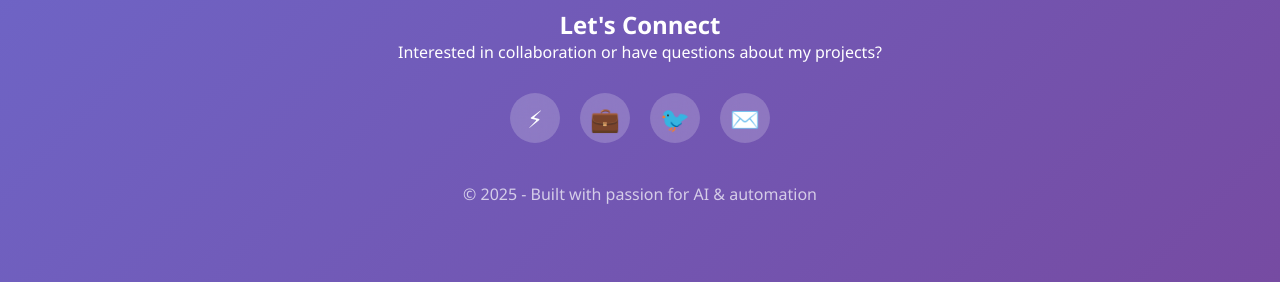
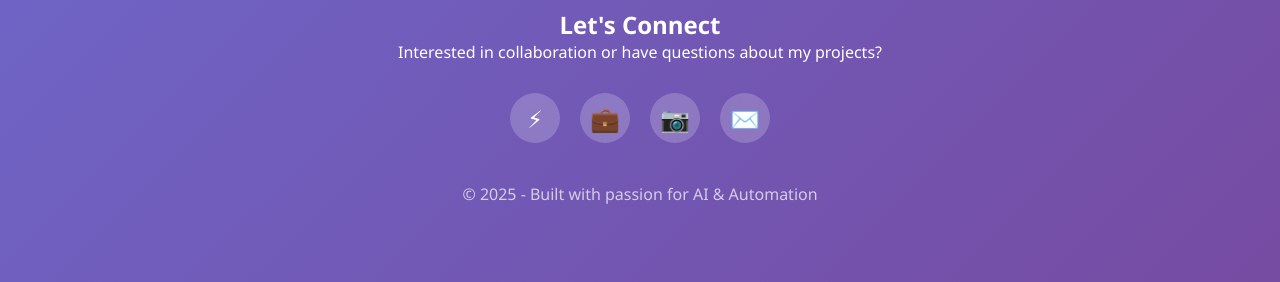
Before and after one commit to wesleyscholl/wesleyscholl.github.io, a Jekyll site: the page built from README.md, in a window 1280 px wide. Shown: the part 1691-1973 px from the top of the page. Built offline with Jekyll 4.4.1, drawn with Linux system fonts in a browser that asks for light colours; our own code applies the rules of GitHub Pages for plain Markdown files.

Commit message:
Update default.html

```diff
--- a/_layouts/default.html
+++ b/_layouts/default.html
@@ -447,12 +447,12 @@
             <h2>Let's Connect</h2>
             <p>Interested in collaboration or have questions about my projects?</p>
             <div class="social-links">
-                <a href="#" class="social-link" title="GitHub">⚡</a>
-                <a href="#" class="social-link" title="LinkedIn">💼</a>
-                <a href="#" class="social-link" title="Twitter">🐦</a>
-                <a href="#" class="social-link" title="Email">✉️</a>
+                <a href="https://github.com/wesleyscholl" class="social-link" title="GitHub">⚡</a>
+                <a href="https://www.linkedin.com/in/wesleyscholl/" class="social-link" title="LinkedIn">💼</a>
+                <a href="https://www.instagram.com/gerard_west" class="social-link" title="Instagram">📷</a>
+                <a href="mailto@wesleyscholl@gmail.com" class="social-link" title="Email">✉️</a>
             </div>
-            <p style="margin-top: 40px; opacity: 0.7;">© 2025 - Built with passion for AI & automation</p>
+            <p style="margin-top: 40px; opacity: 0.7;">© 2025 - Built with passion for AI & Automation</p>
         </footer>
     </div>
 
```
